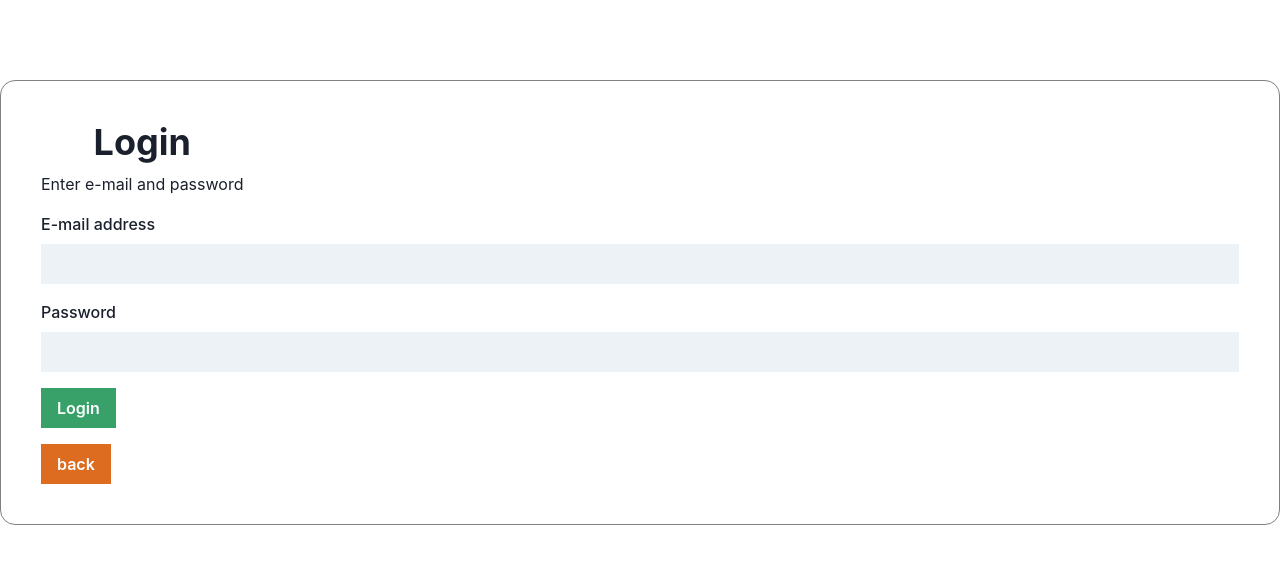
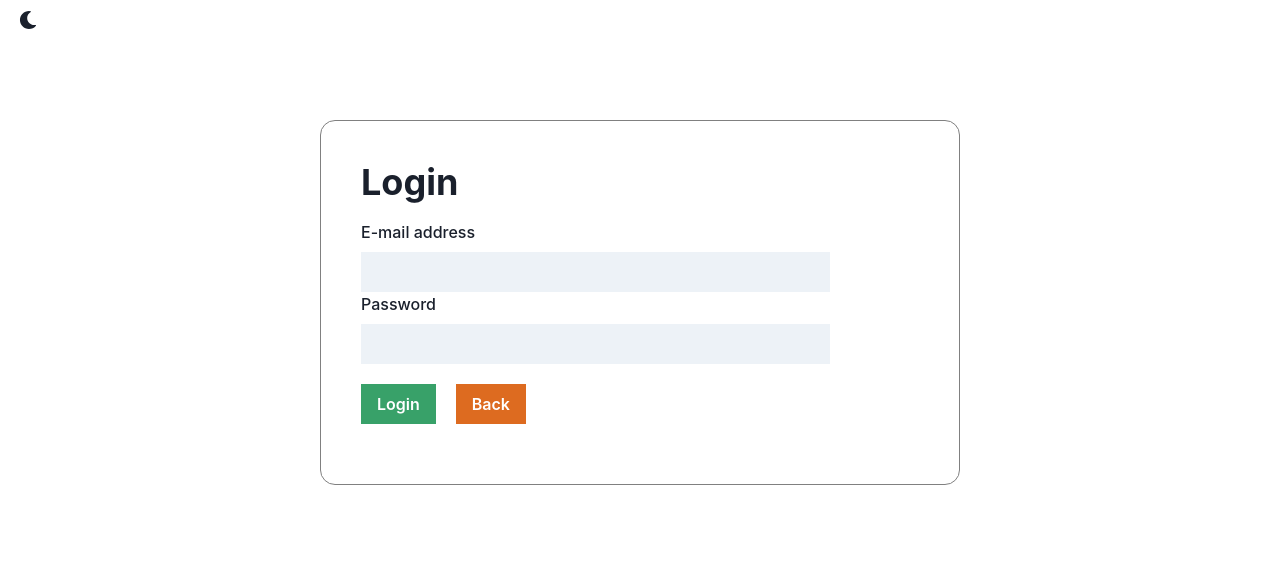
Before and after one commit to delta/dalal-street-bots-2022, a React (Create React App) app in the folder client/: page /login in a window 1280 px wide. Shown: the top 564 px of the page. Built offline with nearby package versions, Linux system fonts and the light colour scheme.

Commit message:
feat: install axios, clean-up login component, add states for form elements

```diff
--- a/client/package.json
+++ b/client/package.json
@@ -10,6 +10,7 @@
         "@types/node": "^12.20.41",
         "@types/react": "^16.14.21",
         "@types/react-dom": "^16.9.14",
+        "axios": "^0.26.1",
         "framer-motion": "^4.1.17",
         "react": "^17.0.2",
         "react-dom": "^17.0.2",
--- /dev/null
+++ b/client/src/config/config.example.ts
@@ -0,0 +1,3 @@
+export const config = {
+    backendUrl: 'http://localhost:8001'
+};
--- a/client/src/pages/HomePage.tsx
+++ b/client/src/pages/HomePage.tsx
@@ -1,30 +1,29 @@
 import { Button } from '@chakra-ui/button';
-import { Box, Grid, VStack ,Text, Link} from '@chakra-ui/layout';
+import { Box, Grid, VStack, Text } from '@chakra-ui/layout';
 import * as React from 'react';
+import { Link } from 'react-router-dom';
 import { ColorModeSwitcher } from '../ColorModeSwitcher';
 import { Logo } from '../Logo';
 
 export const HomePage = () => {
     return (
-
         <Box textAlign="center" fontSize="xl" alignItems="stretch">
             <Grid minH="100vh" p={3}>
                 <ColorModeSwitcher justifySelf="flex-end" />
                 <VStack spacing={8}>
                     <Logo h="40vmin" pointerEvents="none" />
                     <Text>Dalal To The Moon</Text>
-                    <Link to="/login">
+                    {/* <Link to="/login"> */}
                     <Button
                         rounded="none"
                         colorScheme="green"
                         w={['full', 'auto']}
                     >
-                            Login
+                        <Link to="/login">Login</Link>
                     </Button>
-                    </Link>
+                    {/* </Link> */}
                 </VStack>
             </Grid>
         </Box>
-
     );
 };
--- a/client/src/pages/Login.tsx
+++ b/client/src/pages/Login.tsx
@@ -1,43 +1,92 @@
-import { Box, Button, FormControl, FormLabel,Text, Grid, Heading, Input, Link, VStack } from '@chakra-ui/react';
 import * as React from 'react';
+import {
+    Box,
+    Button,
+    FormLabel,
+    Grid,
+    Heading,
+    Input,
+    VStack,
+    Center
+} from '@chakra-ui/react';
+import { Link } from 'react-router-dom';
+import { ColorModeSwitcher } from '../ColorModeSwitcher';
+import { useState } from 'react';
 
 export const Login = () => {
+    const [email, setEmail] = useState('');
+    const [password, setPassword] = useState('');
+
+    const submitForm = () => {
+        console.log(email, password);
+    };
+
     return (
         <div>
-      <Grid container direction="column" alignItems="center"justify="center">
+            <ColorModeSwitcher justifySelf="flex-end" />
+            <Grid
+                container
+                direction="column"
+                alignItems="center"
+                justify="center"
+            >
+                <Center>
                     <Box
                         p={[10, 10]}
                         mt={[50, '10vh']}
                         border={['none', '1px']}
                         borderColor={['', 'gray']}
                         borderRadius={15}
+                        w="container.sm"
                     >
                         <VStack spacing={4} align="flex-start" w="full">
                             <VStack>
                                 <Heading>Login</Heading>
-                    <Text>Enter e-mail and password</Text>
                             </VStack>
-                <FormControl>
+                            <form
+                                onSubmit={(e) => {
+                                    e.preventDefault();
+                                    submitForm();
+                                }}
+                            >
                                 <FormLabel>E-mail address</FormLabel>
-                    <Input rounded="none" variant="filled" />
-                </FormControl>
-                <FormControl>
+                                <Input
+                                    rounded="none"
+                                    variant="filled"
+                                    required={true}
+                                    onChange={(e) => setEmail(e.target.value)}
+                                />
                                 <FormLabel>Password</FormLabel>
-                    <Input rounded="none" variant="filled" type="password" />
-                </FormControl>
-                <Button rounded="none" colorScheme="green">
+                                <Input
+                                    rounded="none"
+                                    variant="filled"
+                                    type="password"
+                                    onChange={(e) =>
+                                        setPassword(e.target.value)
+                                    }
+                                    required={true}
+                                />
+                                <Button
+                                    rounded="none"
+                                    colorScheme="green"
+                                    type="submit"
+                                >
                                     Login
                                 </Button>
                                 <Link to="/">
-                    <Button rounded="none" colorScheme="orange">
-                        back
+                                    <Button
+                                        rounded="none"
+                                        colorScheme="orange"
+                                        m={[0, 5]}
+                                    >
+                                        Back
                                     </Button>
                                 </Link>
+                            </form>
                         </VStack>
                     </Box>
+                </Center>
             </Grid>
         </div>
-
-
     );
 };
```
Also changed, not shown: client/src/utils/axios.ts (added, +7 -0 lines), 2 other files (tests, documents, lock files or other folders). Lines whose indentation alone changed are shown as unchanged.
